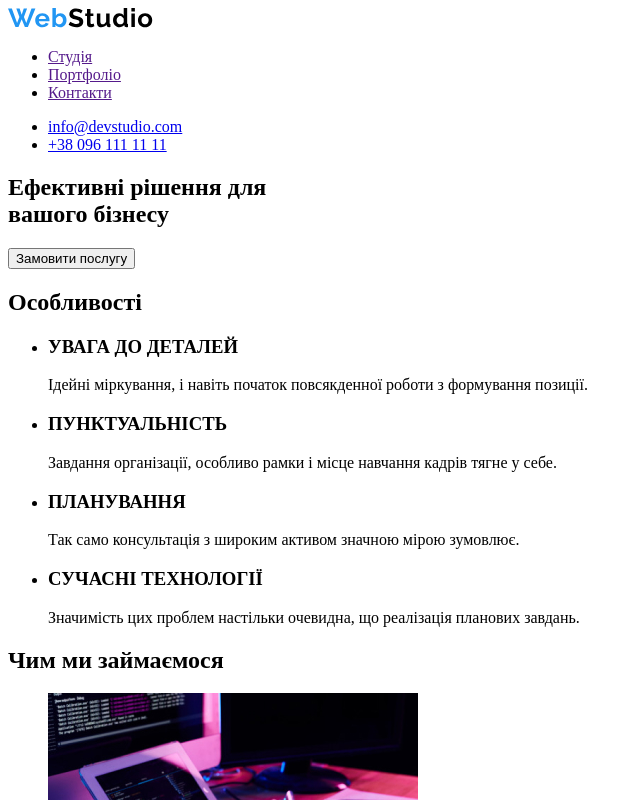
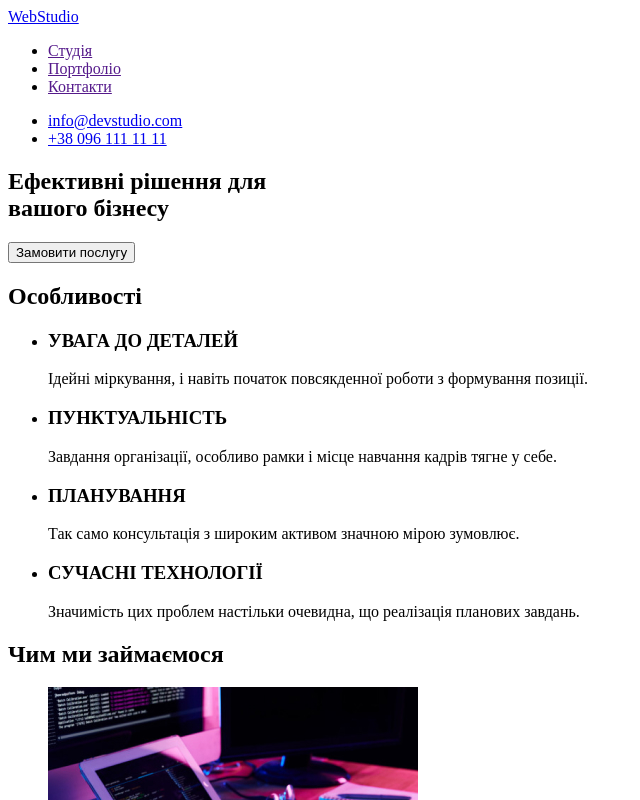
Before and after one commit to OleksVov/goit-markup-hw-01, a plain HTML site: page index.html in a window 1280 px wide. Shown: the top 800 px of the page, without its empty margins (0-640 px from the left). Drawn offline with Linux system fonts and the light colour scheme.

Commit message:
replaced logo

```diff
--- a/index.html
+++ b/index.html
@@ -10,7 +10,7 @@
     <!--Верхня лінія-->
     <header>
       <nav class="nav">
-        <a href="/"><img src="./images/WebStudio.svg" alt="логотоп компанії" /></a>
+        <a href="/">WebStudio</a>
         <ul>
           <li><a href="">Студія</a></li>
           <li><a href="">Портфоліо</a></li>
@@ -97,7 +97,7 @@
       </section>
     </main>
     <footer>
-      <a href="/"><img src="./images/WebStudio.svg" alt="логотип компанії" /></a>
+      <a href="/">WebStudio</a>
       <address>
         м. Київ, пр-т Лесі Українки, 26
         <p>
```
